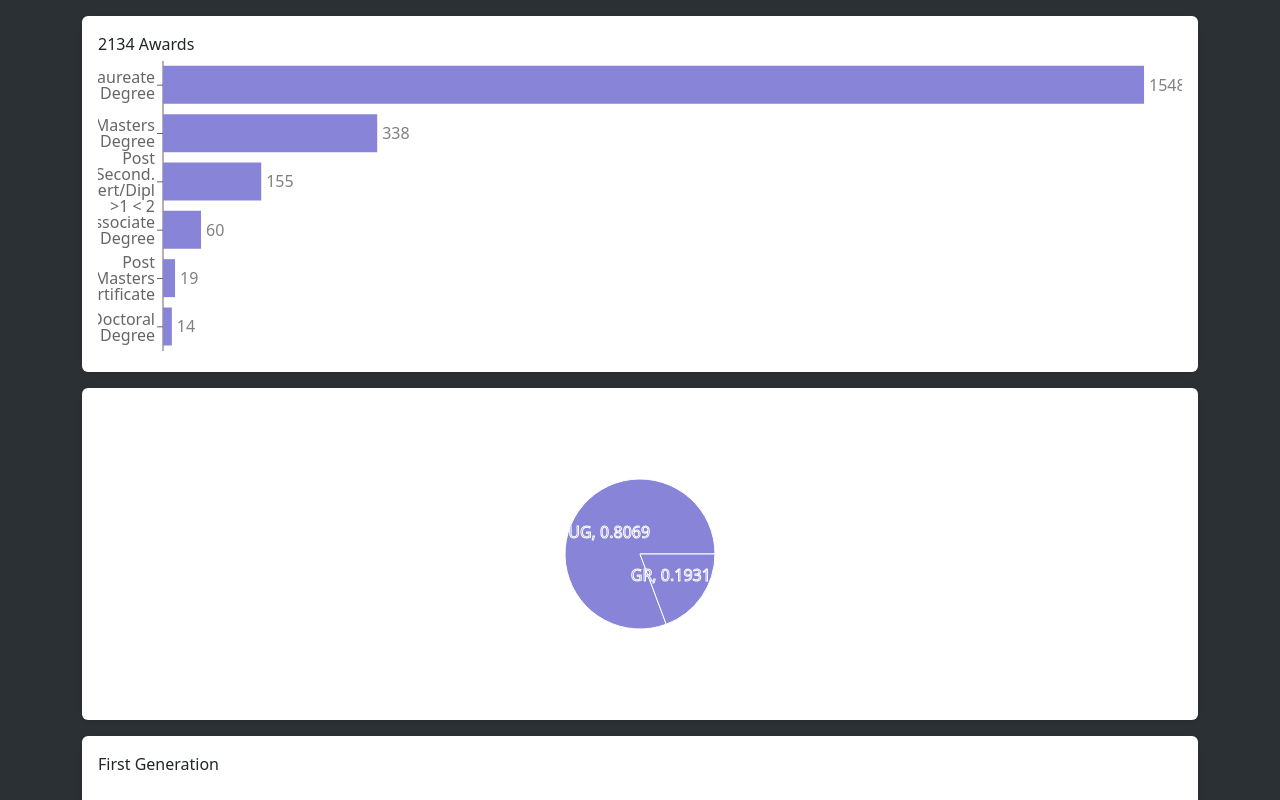
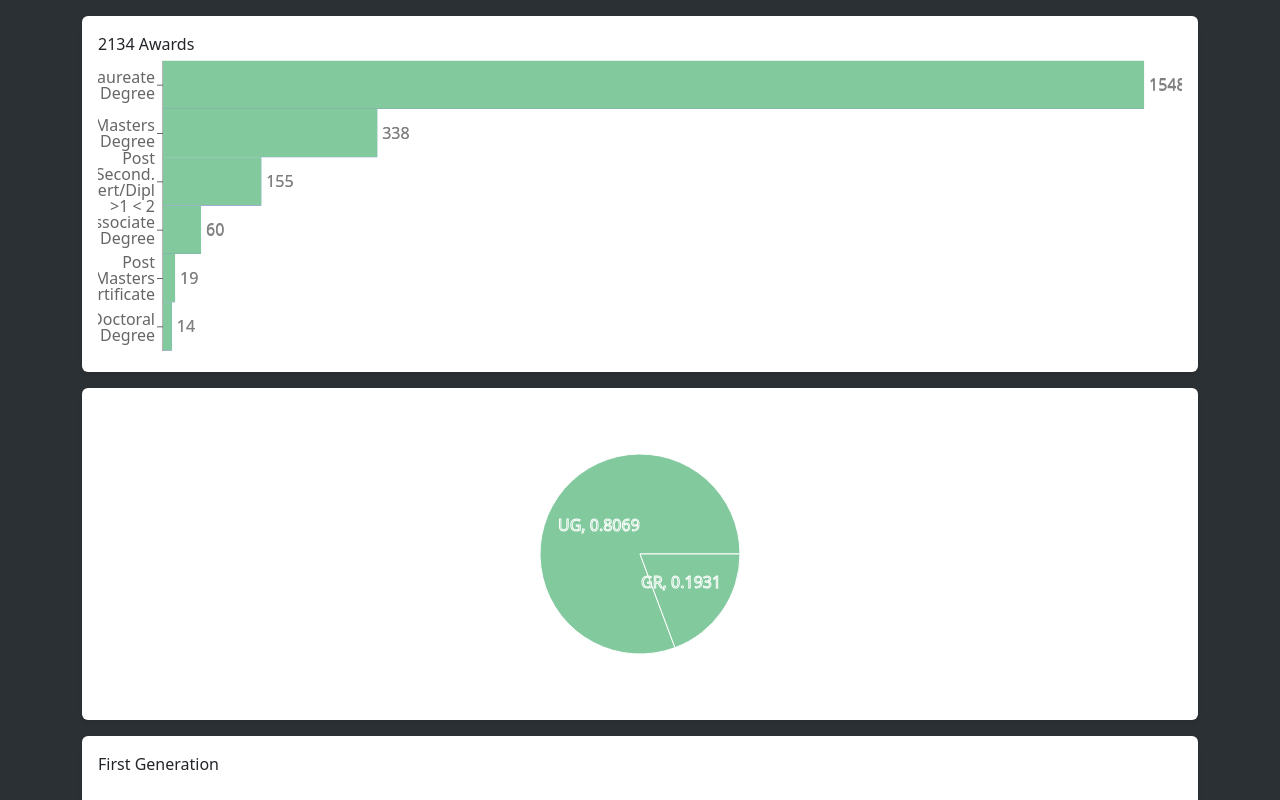
Before and after one commit to chancellor-whitaker/grad-by-numbers, a React (Vite) app: page / in a window 1280 px wide. Shown: the top 800 px of the page. Built offline with nearby package versions, Linux system fonts and the light colour scheme.

Commit message:
filterable

```diff
--- a/src/App.jsx
+++ b/src/App.jsx
@@ -1,3 +1,5 @@
+import { useState } from "react";
+
 import { SimpleBarChart } from "./components/SimpleBarChart";
 import { SimplePieChart } from "./components/SimplePieChart";
 import { summarizeData } from "./utils/summarizeData";
@@ -8,48 +10,66 @@ import { Section } from "./components/Section";
 import { promise } from "./utils/promise";
 
 export default function App() {
+  const [filterBy, setFilterBy] = useState([]);
+
+  const noFilterActive = filterBy.length !== 2;
+
   const data = usePromise(promise);
 
-  const summary = summarizeData(data);
+  const filteredData = noFilterActive
+    ? data
+    : data.filter(({ [filterBy[0]]: value }) => value === filterBy[1]);
 
-  // show occurrence of each award in bar chart, get sum of occurrences
-  // show percent occurrence of each level in pie chart
-  // show occurrence of each first gen value in pie chart
-  // show occurrence of each service region value in pie chart
-  // find avg grad gpa (unique value * occurrence) / (total values)
-  // show count of pell recipient field where value is yes
-  // find avg age (unique value * occurrence) / (total values)
-  // show occurrence of each state in bar chart, find num of distinct states
-  // show occurrence of each ky county in bar chart, find num of distinct ky counties
-  // show occurrence of each major in bar chart
-  // find num of distinct countries
+  const outerRadius =
+    filteredData?.length && data?.length
+      ? (filteredData.length / data.length) * 100
+      : 100;
 
-  // organize visualization into recharts datasets as described above
-  // handle managing filter state & maintaining both unfiltered viz data & filtered viz data
+  const vizData = getVizData(summarizeData(data));
 
-  const vizData = getVizData(summary);
+  const filteredVizData = getVizData(summarizeData(filteredData));
 
-  console.log(vizData);
+  const handleClick = (...props) => {
+    console.log(props);
+
+    const newPair = [props[0].field, props[0].name];
+
+    setFilterBy((currentPair) => {
+      if (currentPair.length !== 2) return newPair;
+
+      if (currentPair[0] === newPair[0] && currentPair[1] === newPair[1]) {
+        return [];
+      }
+
+      return newPair;
+    });
+  };
 
   const generateBarChartSection = (key) => {
     return (
       <Section>
         {vizData[key].title}
         <div className="overflow-y-scroll" style={{ height: 300 }}>
-          <SimpleBarChart data={vizData[key].data}></SimpleBarChart>
+          <SimpleBarChart
+            filteredData={filteredVizData[key].data}
+            data={vizData[key].data}
+            onClick={handleClick}
+          ></SimpleBarChart>
         </div>
       </Section>
     );
   };
 
-  const generatePieChartSection = (key, outer) => {
+  const generatePieChartSection = (key) => {
     return (
       <Section>
         {vizData[key].title}
         <div className="overflow-y-scroll" style={{ height: 300 }}>
           <SimplePieChart
+            filteredData={filteredVizData[key].data}
+            outerRadius={outerRadius}
             data={vizData[key].data}
-            outer={outer}
+            onClick={handleClick}
           ></SimplePieChart>
         </div>
       </Section>
@@ -60,28 +80,28 @@ export default function App() {
     <Container>
       {generateBarChartSection("award")}
       {generatePieChartSection("level")}
-      {generatePieChartSection("firstGeneration", true)}
-      {generatePieChartSection("serviceRegion", true)}
+      {generatePieChartSection("firstGeneration")}
+      {generatePieChartSection("serviceRegion")}
       <Section>
-        {vizData.gpa.title}
-        {vizData.gpa.average}
+        {filteredVizData.gpa.title}
+        {filteredVizData.gpa.average}
       </Section>
       <Section>
-        {vizData.pellRecipient.title}
-        {vizData.pellRecipient.amount}
+        {filteredVizData.pellRecipient.title}
+        {filteredVizData.pellRecipient.amount}
       </Section>
       <Section>
-        {vizData.age.title}
-        {vizData.age.average}
+        {filteredVizData.age.title}
+        {filteredVizData.age.average}
       </Section>
       {generateBarChartSection("state")}
       {generateBarChartSection("county")}
       {generateBarChartSection("major")}
       <Section>
         <>Graduates represent</>
-        <>{vizData.country.amount} countries</>
-        <>{vizData.state.amount} states</>
-        <>{vizData.county.amount} counties</>
+        <>{filteredVizData.country.amount} countries</>
+        <>{filteredVizData.state.amount} states</>
+        <>{filteredVizData.county.amount} counties</>
       </Section>
     </Container>
   );
--- a/src/components/SimpleBarChart.jsx
+++ b/src/components/SimpleBarChart.jsx
@@ -1,14 +1,40 @@
 import { ResponsiveContainer, BarChart, XAxis, YAxis, Bar } from "recharts";
 
-export const SimpleBarChart = ({ data = [] }) => {
+export const SimpleBarChart = ({ filteredData = [], data = [], onClick }) => {
   const height = data.length * 50;
+
+  const object = Object.fromEntries(
+    data.map((element) => [element.name, { ...element }])
+  );
+
+  filteredData.forEach(
+    ({ value, name }) => (object[name].filteredValue = value)
+  );
+
+  const chartData = Object.values(object);
 
   return (
     <ResponsiveContainer height={height} width="100%">
-      <BarChart layout="vertical" data={data}>
+      <BarChart
+        barCategoryGap={0}
+        layout="vertical"
+        barGap={"-100%"}
+        data={chartData}
+      >
         <XAxis dataKey="value" type="number" hide />
         <YAxis type="category" dataKey="name" />
-        <Bar label={{ position: "right" }} dataKey="value" fill="#8884d8" />
+        <Bar
+          label={{ position: "right" }}
+          onClick={onClick}
+          dataKey="value"
+          fill="#8884d8"
+        />
+        <Bar
+          label={{ position: "right" }}
+          dataKey="filteredValue"
+          onClick={onClick}
+          fill="#82ca9d"
+        />
       </BarChart>
     </ResponsiveContainer>
   );
--- a/src/components/SimplePieChart.jsx
+++ b/src/components/SimplePieChart.jsx
@@ -1,12 +1,18 @@
 import { ResponsiveContainer, LabelList, PieChart, Pie } from "recharts";
 
-export const SimplePieChart = ({ height = 300, data = [], outer }) => {
+export const SimplePieChart = ({
+  filteredData = [],
+  outerRadius = 100,
+  height = 300,
+  data = [],
+  onClick,
+}) => {
   return (
     <ResponsiveContainer height={height} width="100%">
       <PieChart>
-        {!outer && (
         <Pie
-            outerRadius={75}
+          onClick={onClick}
+          outerRadius={100}
           dataKey="value"
           fill="#8884d8"
           data={data}
@@ -17,14 +23,12 @@ export const SimplePieChart = ({ height = 300, data = [], outer }) => {
             valueAccessor={({ value, name }) => `${name}, ${value}`}
           ></LabelList>
         </Pie>
-        )}
-        {outer && (
         <Pie
-            outerRadius={100}
-            innerRadius={75}
+          outerRadius={outerRadius}
+          data={filteredData}
+          onClick={onClick}
           dataKey="value"
           fill="#82ca9d"
-            data={data}
           cx="50%"
           cy="50%"
         >
@@ -32,7 +36,6 @@ export const SimplePieChart = ({ height = 300, data = [], outer }) => {
             valueAccessor={({ value, name }) => `${name}, ${value}`}
           ></LabelList>
         </Pie>
-        )}
       </PieChart>
     </ResponsiveContainer>
   );
--- a/src/utils/getChartData.js
+++ b/src/utils/getChartData.js
@@ -6,6 +6,7 @@ export const getChartData = (summary, field, ratio) => {
   return Object.entries(object)
     .map(([name, { [valueKey]: value }]) => ({
       value,
+      field,
       name,
     }))
     .filter(({ name }) => name)
--- a/src/utils/getVizData.js
+++ b/src/utils/getVizData.js
@@ -2,17 +2,17 @@ import { getChartData } from "./getChartData";
 import { roundToTwo } from "./roundToTwo";
 
 export const getVizData = (summary) => ({
+  level: {
+    data: getChartData(summary, "SHRDGMR_LEVL_CODE", true).map(
+      ({ value, ...rest }) => ({ value: roundToTwo(value, 4), ...rest })
+    ),
+    chart: "pie",
+  },
   age: {
     average: Math.floor(summary["Age"]?.average),
     max: Math.floor(summary["Age"]?.max),
     min: Math.floor(summary["Age"]?.min),
     title: "Average Age",
-  },
-  level: {
-    data: getChartData(summary, "SHRDGMR_LEVL_CODE", true).map(
-      ({ value, name }) => ({ value: roundToTwo(value, 4), name })
-    ),
-    chart: "pie",
   },
   award: {
     title: `${summary["acat_desc"]?.sum} Awards`,
```
Lines whose indentation alone changed are shown as unchanged.
